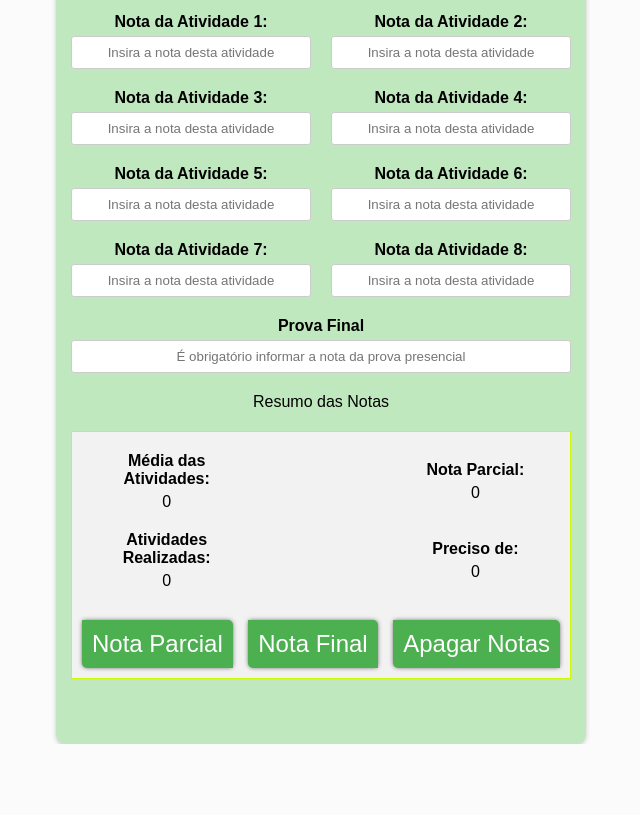
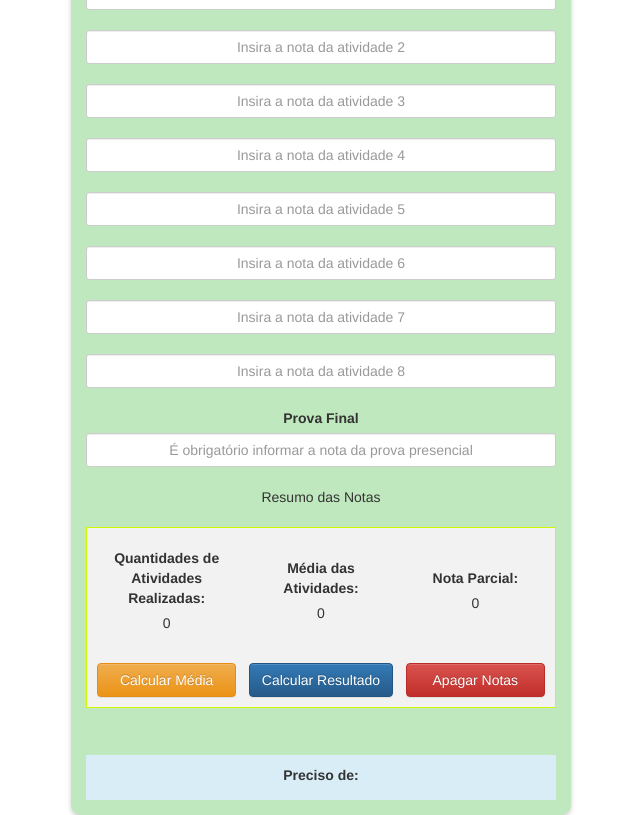
Before and after one commit to Hagliberto/notasIfrn, a plain HTML site: page index.html in a window 1280 px wide. Shown: the part 76-891 px from the top of the page, without its empty margins (319-959 px from the left). Before the commit the page ends 820 px from the top, so only its background shows below. Drawn offline with nearby package versions, Linux system fonts and the light colour scheme.

Commit message:
Melhorias na página

```diff
--- a/index.html
+++ b/index.html
@@ -3,7 +3,7 @@
     <head>
         <title>Calculadora de Notas</title>
         <link rel="stylesheet" type="text/css" href="style.css">
-        <link rel="icon"type="image/x-icon"href="icon.jpg">
+        <link rel="icon" type="image/x-icon" href="icon.jpg">
     </head>
     <body>
         <div class="container">
@@ -12,76 +12,105 @@
                 <p>Curso de Sistemas Para Internet do IFRN</p>
             </header>
             <div class="formulario">
-                <div class="campos">
+                <label>Atividades Virtuais</label>
+                <div class="form-group">
                     <!-- Campos das atividades -->
+
                     <div class="campo">
-                        <label for="nota-atividade-1">Nota da Atividade 1:</label>
+
                         <input type="text" id="nota-atividade-1"
-                            placeholder="Insira a nota desta atividade">
+                            class="form-control"
+                            placeholder="Insira a nota da atividade 1">
                     </div>
                     <div class="campo">
-                        <label for="nota-atividade-2">Nota da Atividade 2:</label>
+
                         <input type="text" id="nota-atividade-2"
-                            placeholder="Insira a nota desta atividade">
+                            class="form-control"
+                            placeholder="Insira a nota da atividade 2">
                     </div>
                     <div class="campo">
-                        <label for="nota-atividade-3">Nota da Atividade 3:</label>
+
                         <input type="text" id="nota-atividade-3"
-                            placeholder="Insira a nota desta atividade">
+                            class="form-control"
+                            placeholder="Insira a nota da atividade 3">
                     </div>
                     <div class="campo">
-                        <label for="nota-atividade-4">Nota da Atividade 4:</label>
+
                         <input type="text" id="nota-atividade-4"
-                            placeholder="Insira a nota desta atividade">
+                            class="form-control"
+                            placeholder="Insira a nota da atividade 4">
                     </div>
                     <div class="campo">
-                        <label for="nota-atividade-5">Nota da Atividade 5:</label>
+
                         <input type="text" id="nota-atividade-5"
-                            placeholder="Insira a nota desta atividade">
+                            class="form-control"
+                            placeholder="Insira a nota da atividade 5">
                     </div>
                     <div class="campo">
-                        <label for="nota-atividade-6">Nota da Atividade 6:</label>
+
                         <input type="text" id="nota-atividade-6"
-                            placeholder="Insira a nota desta atividade">
+                            class="form-control"
+                            placeholder="Insira a nota da atividade 6">
                     </div>
                     <div class="campo">
-                        <label for="nota-atividade-7">Nota da Atividade 7:</label>
+
                         <input type="text" id="nota-atividade-7"
-                            placeholder="Insira a nota desta atividade">
+                            class="form-control"
+                            placeholder="Insira a nota da atividade 7">
                     </div>
                     <div class="campo">
-                        <label for="nota-atividade-8">Nota da Atividade 8:</label>
+
                         <input type="text" id="nota-atividade-8"
-                            placeholder="Insira a nota desta atividade">
+                            class="form-control"
+                            placeholder="Insira a nota da atividade 8">
                     </div>
                 </div>
 
                 <div class="campo">
                     <label for="nota-prova-final">Prova Final</label>
                     <input type="text" id="nota-prova-final"
+                        class="form-control"
                         placeholder="É obrigatório informar a nota da prova presencial">
                 </div>
                 <div>Resumo das Notas</div>
                 <div id="resultado-box">
                     <div class="resultado-item">
-        <strong>Média das Atividades:</strong> <span id="media-atividades">0</span>
+                        <strong>Quantidades de Atividades Realizadas:</strong>
+                        <span
+                            id="atividades-realizadas">0</span>
+                    </div>
+                    <div class="resultado-item">
+                        <strong>Média das Atividades:</strong> <span
+                            id="media-atividades">0</span>
                     </div>
                     <div class="resultado-item">
                         <strong>Nota Parcial:</strong> <span id="parcial">0</span>
                     </div>
-    <div class="resultado-item">
-        <strong>Atividades Realizadas:</strong> <span id="atividades-realizadas">0</span>
-    </div>
-    <div class="resultado-item">
-        <strong>Preciso de:</strong> <span id="nota-prova-final-necessaria">0</span>
-    </div>
 
                     <div class="botoes">
-        <div><button id="botao-calcular-media">Nota Parcial</button></div>
-        <div><button id="botao-calcular">Nota Final</button></div>
-        <div><button id="botao-reset">Apagar Notas</button></div>
+                        <button class="btn btn-warning btn-light btn-clickable"
+                            id="botao-calcular-media">Calcular Média</button>
+                        <button class="btn btn-primary btn-light btn-clickable"
+                            id="botao-calcular">Calcular Resultado</button>
+                        <button class="btn btn-danger btn-light btn-clickable"
+                            id="botao-reset">Apagar Notas</button>
                     </div>
                 </div>
+                <div class="resultado-item bg-info text-white">
+                    <strong>Preciso de:</strong> <span
+                        id="nota-prova-final-necessaria"></span>
+                </div>
+                <!-- Última versão CSS compilada e minificada -->
+                <link rel="stylesheet"
+                    href="https://maxcdn.bootstrapcdn.com/bootstrap/3.3.7/css/bootstrap.min.css"
+                    integrity="sha384-BVYiiSIFeK1dGmJRAkycuHAHRg32OmUcww7on3RYdg4Va+PmSTsz/K68vbdEjh4u"
+                    crossorigin="anonymous">
+
+                <!-- Tema opcional -->
+                <link rel="stylesheet"
+                    href="https://maxcdn.bootstrapcdn.com/bootstrap/3.3.7/css/bootstrap-theme.min.css"
+                    integrity="sha384-rHyoN1iRsVXV4nD0JutlnGaslCJuC7uwjduW9SVrLvRYooPp2bWYgmgJQIXwl/Sp"
+                    crossorigin="anonymous">
 
                 <div id="parcial"></div>
                 <div id="final"></div>
```
Lines whose indentation alone changed are shown as unchanged.
